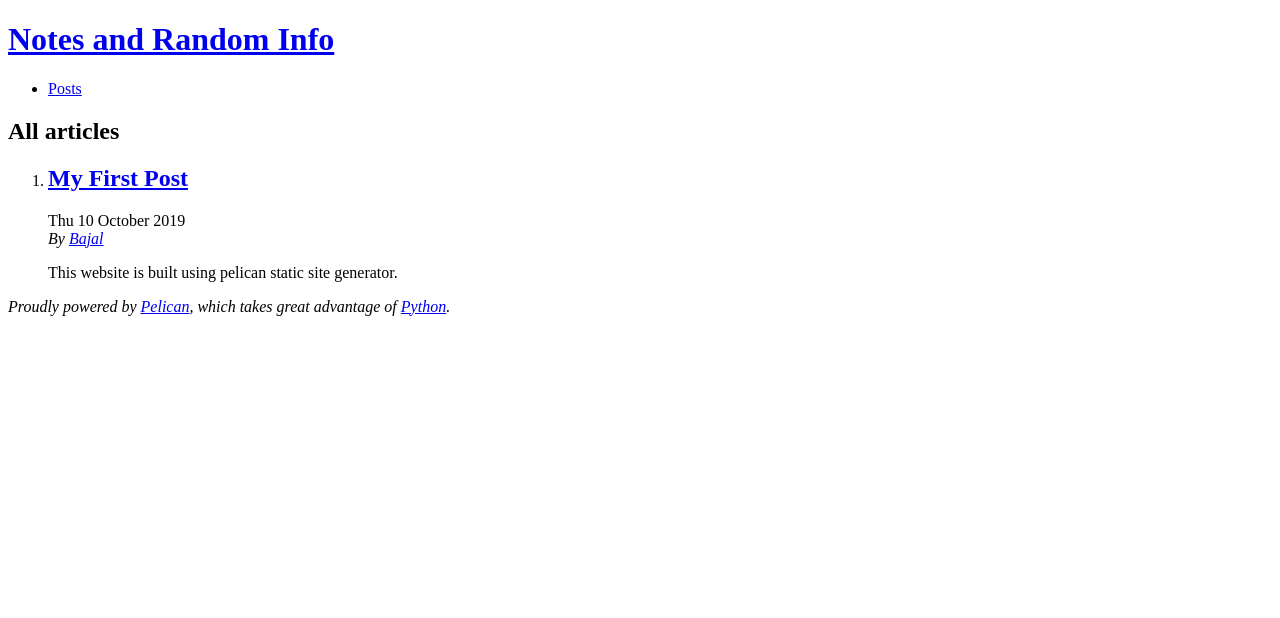
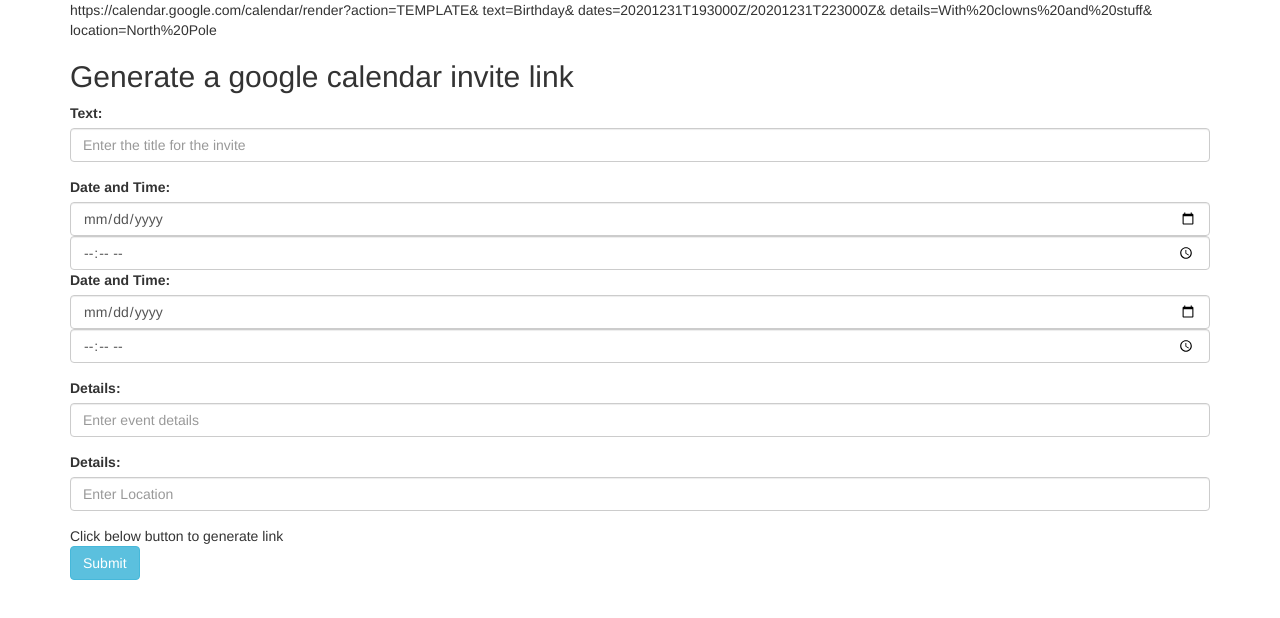
Before and after one commit to bajalnyt/bajalnyt.github.io, a plain HTML site: page index.html in a window 1280 px wide. Drawn offline with nearby package versions, Linux system fonts and the light colour scheme.

Commit message:
push google cal file

```diff
--- a/index.html
+++ b/index.html
@@ -1,39 +1,63 @@
 <!DOCTYPE html>
 <html lang="en">
 <head>
-        <title>Notes and Random Info</title>
-        <meta charset="utf-8" />
-        <link href="https://bajalnyt.github.io/feeds/all.atom.xml" type="application/atom+xml" rel="alternate" title="Notes and Random Info Full Atom Feed" />
+  <title>Create Google Calendar Link</title>
+  <meta charset="utf-8">
+  <meta name="viewport" content="width=device-width, initial-scale=1">
+  <link rel="stylesheet" href="https://maxcdn.bootstrapcdn.com/bootstrap/3.4.1/css/bootstrap.min.css">
+  <script src="https://ajax.googleapis.com/ajax/libs/jquery/3.4.1/jquery.min.js"></script>
+  <script src="https://maxcdn.bootstrapcdn.com/bootstrap/3.4.1/js/bootstrap.min.js"></script>
 </head>
+<script>
+	function createLink() {
+		var urlStr = 'https://calendar.google.com/calendar/render?action=TEMPLATE';
+		urlStr += "&text="
+		urlStr += $('#text').val();
+		urlStr += "&details="
+		urlStr += $('#details').val();
+		urlStr += "&location="
+		urlStr += $('#location').val();
 
-<body id="index" class="home">
-        <header id="banner" class="body">
-                <h1><a href="https://bajalnyt.github.io/">Notes and Random Info <strong></strong></a></h1>
-        </header><!-- /#banner -->
-        <nav id="menu"><ul>
-            <li><a href="https://bajalnyt.github.io/category/posts.html">Posts</a></li>
-        </ul></nav><!-- /#menu -->
-<section id="content">
-<h2>All articles</h2>
+		$('#output').html('<a target="_blank" href='+urlStr+'>' + urlStr +'</a>')
+	}
+</script>
+<body>
 
-<ol id="post-list">
-        <li><article class="hentry">
-                <header> <h2 class="entry-title"><a href="https://bajalnyt.github.io/my-first-post.html" rel="bookmark" title="Permalink to My First Post">My First Post</a></h2> </header>
-                <footer class="post-info">
-                    <time class="published" datetime="2019-10-10T10:20:00-04:00"> Thu 10 October 2019 </time>
-                    <address class="vcard author">By
-                        <a class="url fn" href="https://bajalnyt.github.io/author/bajal.html">Bajal</a>
-                    </address>
-                </footer><!-- /.post-info -->
-                <div class="entry-content"> <p>This website is built using pelican static site generator.</p> </div><!-- /.entry-content -->
-        </article></li>
-</ol><!-- /#posts-list -->
-</section><!-- /#content -->
-        <footer id="contentinfo" class="body">
-                <address id="about" class="vcard body">
-                Proudly powered by <a href="http://getpelican.com/">Pelican</a>,
-                which takes great advantage of <a href="http://python.org">Python</a>.
-                </address><!-- /#about -->
-        </footer><!-- /#contentinfo -->
+<div class="container">
+
+	https://calendar.google.com/calendar/render?action=TEMPLATE&
+	text=Birthday&
+	dates=20201231T193000Z/20201231T223000Z&
+	details=With%20clowns%20and%20stuff&
+	location=North%20Pole
+  <h2>Generate a google calendar invite link</h2>
+  <form>
+    <div class="form-group">
+      <label for="text">Text:</label>
+      <input type="text" class="form-control" id="text" placeholder="Enter the title for the invite" name="text">
+    </div>
+    <div class="form-group">
+      <label for="startdate">Date and Time:</label>
+      <input type="date" class="form-control" id="startdate">
+      <input type="time" class="form-control" id="starttime">
+      <label for="startdate">Date and Time:</label>
+      <input type="date" class="form-control" id="enddate">
+      <input type="time" class="form-control" id="endtime">
+    </div>
+    <div class="form-group">
+      <label for="details">Details:</label>
+      <input type="details" class="form-control" id="details" placeholder="Enter event details" name="details">
+    </div>
+    <div class="form-group">
+      <label for="location">Details:</label>
+      <input type="location" class="form-control" id="location" placeholder="Enter Location" name="location">
+    </div>
+	<div id="output">
+		Click below button to generate link
+	</div>
+    <button type="button" onClick="createLink()" class="btn btn-info">Submit</button>
+  </form>
+</div>
+
 </body>
 </html>
```
